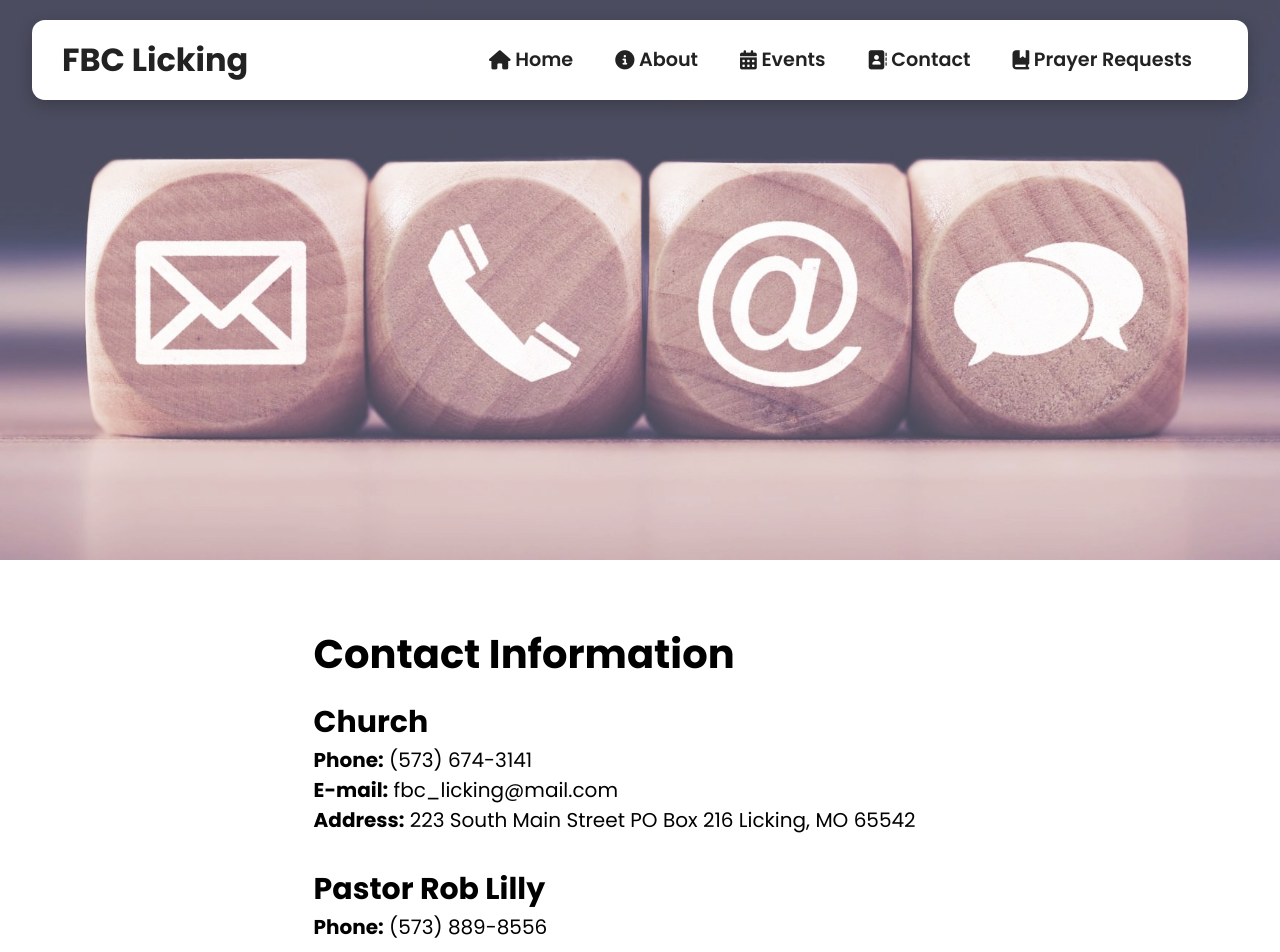
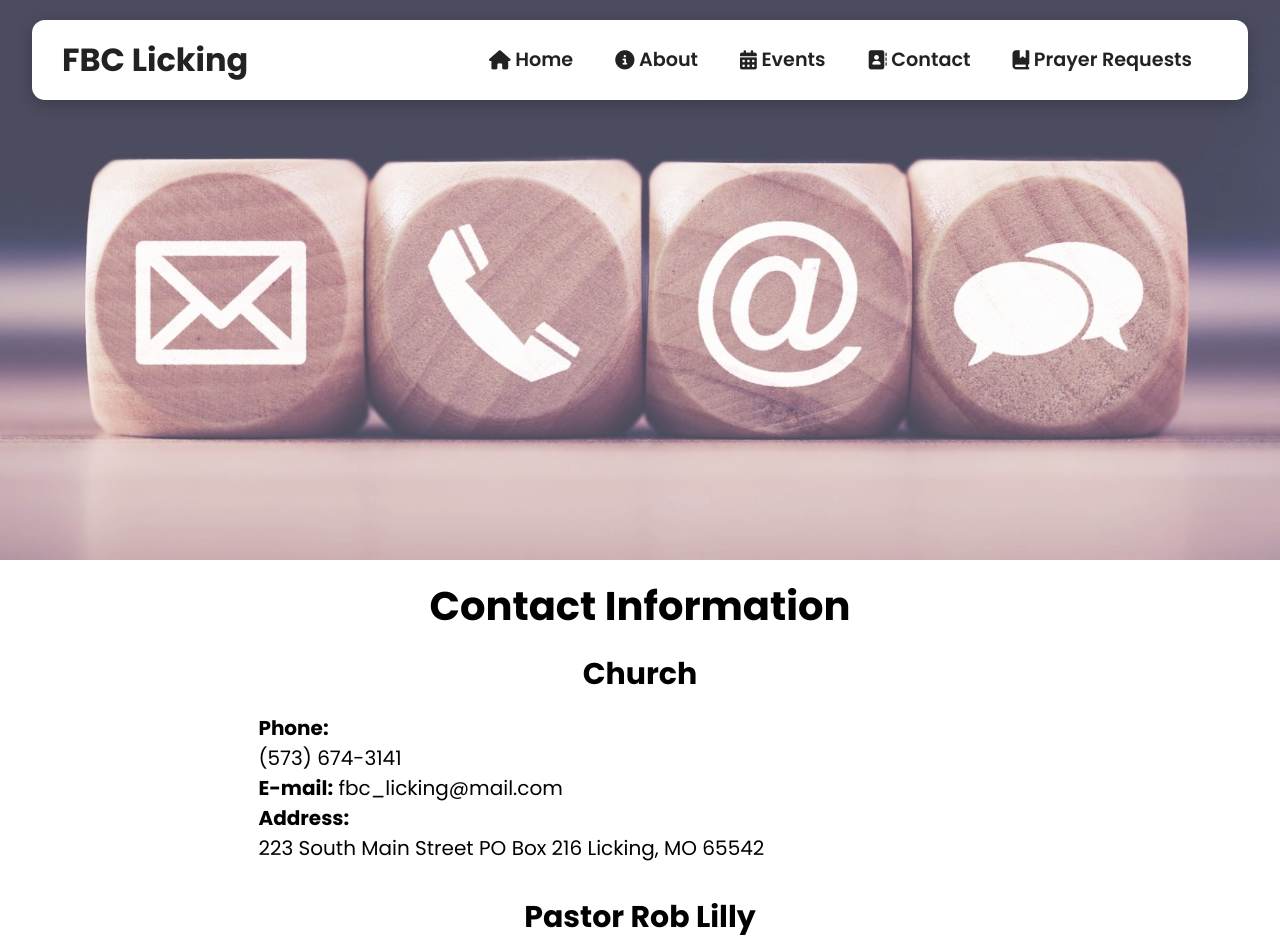
Before and after one commit to GitforJosh375/Deploy_FBC, a React (Vite) app: page /contact in a window 1280 px wide. Shown: the top 952 px of the page. Built offline with nearby package versions, Linux system fonts and the light colour scheme.

Commit message:
Final commit

```diff
--- a/src/components/AboutStyles.css
+++ b/src/components/AboutStyles.css
@@ -7,6 +7,7 @@
 }
 
 .about-container h1{
+    text-align: center;
     padding-bottom: 1rem;
 }
 
@@ -19,8 +20,9 @@
 }
 
 .mission-img{
+    margin-left: 10px;
     width: 40%;
-    object-fit:none;
+
 }
 
 ul li ul{
@@ -29,19 +31,21 @@ ul li ul{
 ul {
     margin-left: 20px;
 }
-
-@media screen and (max-width: 1350px){
+@media screen and (max-width: 2300px){
     .about-container{
         display: flex;
         flex-direction: column;
         justify-content: space-between;
         align-items: center;
         font-size: 1.25rem;
-        margin: 4rem 6rem;
+        margin: 1rem 1rem;
         text-align: start;
     }
 
     .mission-img{
-        margin-top: 50px;
+        display: none;
     }
 }
+@media screen and (max-width: 1350px){
+
+}
--- a/src/components/Contact.jsx
+++ b/src/components/Contact.jsx
@@ -7,10 +7,10 @@ function ContactUs () {
             <div className="mission-text">
             <h1>Contact Information</h1>
             <h2>Church</h2>
-            <p><b>Phone:</b> (573) 674-3141 <br></br><b>E-mail:</b> fbc_licking@mail.com<br></br><b>Address:</b> 223 South Main Street PO Box 216 Licking, MO 65542</p>
+            <p><b>Phone:</b><br></br> (573) 674-3141 <br></br><b>E-mail:</b> fbc_licking@mail.com<br></br><b>Address:</b><br></br> 223 South Main Street PO Box 216 Licking, MO 65542</p>
 
             <h2>Pastor Rob Lilly</h2>
-            <p><b>Phone:</b> (573) 889-8556 </p>
+            <p><b>Phone:</b><br></br> (573) 889-8556 </p>
             </div>
             <div className="mission-img">
                 <iframe src="https://www.google.com/maps/embed?pb=!1m18!1m12!1m3!1d12662.164269980327!2d-91.86792794440287!3d37.49515497763319!2m3!1f0!2f0!3f0!3m2!1i1024!2i768!4f13.1!3m3!1m2!1s0x87da884cbe2f0873%3A0xc17a5deae87d1dbb!2sFirst%20Baptist%20Church!5e0!3m2!1sen!2sus!4v1708837115974!5m2!1sen!2sus" width="600" height="450" style={{border: "0"}} allowfullscreen="" loading="lazy" referrerpolicy="no-referrer-when-downgrade"
--- a/src/components/ContactStyles.css
+++ b/src/components/ContactStyles.css
@@ -31,9 +31,23 @@
         justify-content: space-between;
         align-items: center;
         font-size: 1.25rem;
-        margin: 4rem 6rem;
+        margin: 1rem 0.25rem;
         text-align: start;
     }
+    .about1-container h1{
+        padding-bottom: 1rem;
+        text-align: center;
+    }
+    .about1-container h2{
+        padding-bottom: 1rem;
+        text-align: center;
+    }
+
+    .about1-container p{
+        padding-bottom: 2rem;
+
+    }
+
 
     #myIframe{
         display: none;
--- a/src/components/FooterStyles.css
+++ b/src/components/FooterStyles.css
@@ -23,3 +23,15 @@
     color: rgb(198, 196, 196);
 
 }
+
+@media screen and (max-width: 555px){
+
+    .footer{
+
+        padding: 1rem 0.5rem;
+        background: black;
+        color: white;
+    }
+
+
+}
--- a/src/components/HeroStyles.css
+++ b/src/components/HeroStyles.css
@@ -135,6 +135,7 @@ img{
 
 @media screen and (max-width: 555px){
     .hero-text h1{
+        font-size: 2rem;
         padding: 10px 20px;
     }
 
@@ -148,4 +149,8 @@ img{
         border-radius: 6px;
         font-size: 1rem;
     }
+    .hero-text1 h1{
+        font-size: 3rem;
+
+    }
 }
--- a/src/components/PrayerStyles.css
+++ b/src/components/PrayerStyles.css
@@ -47,11 +47,25 @@
 
 @media screen and (max-width: 850px) {
     .form-container{
-        margin: 4rem 2rem;
+        margin: 0rem 0rem;
     }
 
     .from-container form{
         padding-top: 2rem;
         width: 90%;
     }
+
+    .form-container button{
+        display: block;
+        font-style: center;
+        margin-bottom: 20px;
+        padding: 0;
+        padding-top: 1rem;
+        padding-bottom: 1rem;
+    }
+
+    .form-container button:hover{
+        background-color: #151515;
+        color: #fff;
+    }
 }
```
